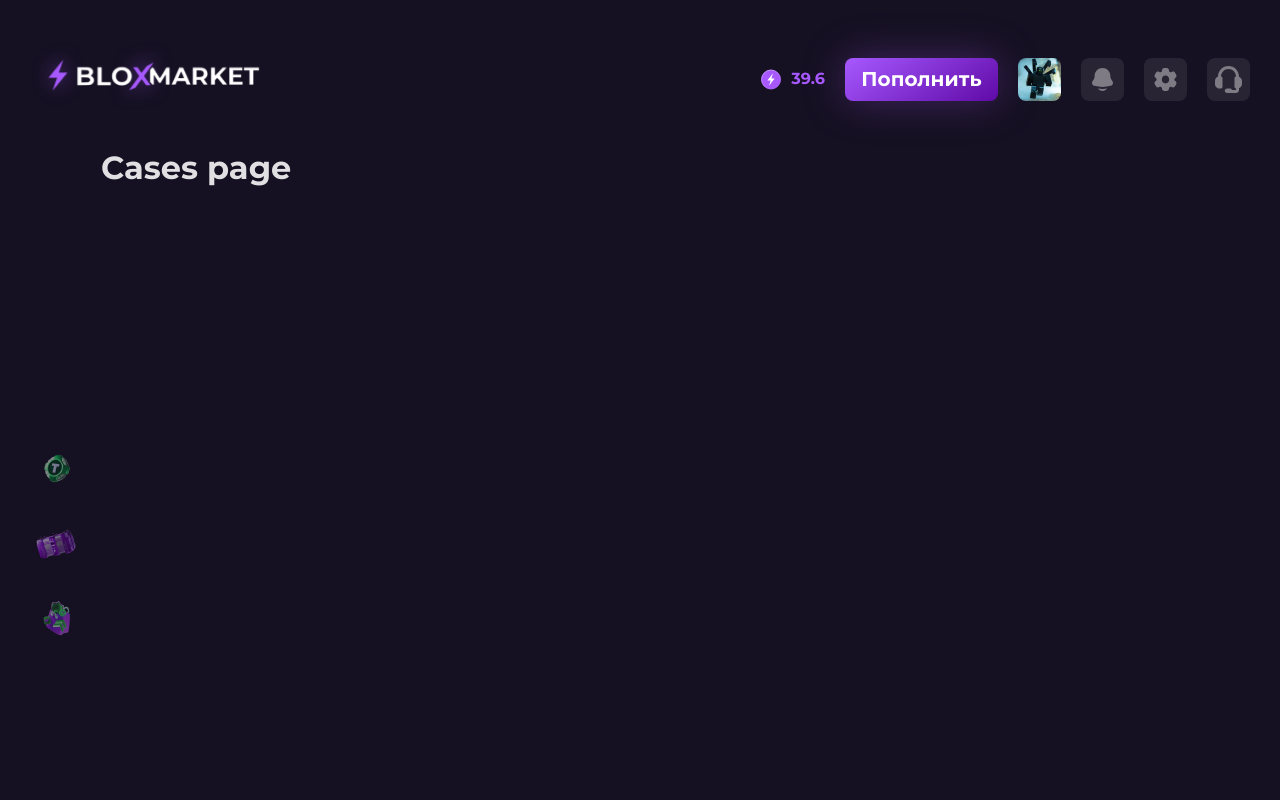
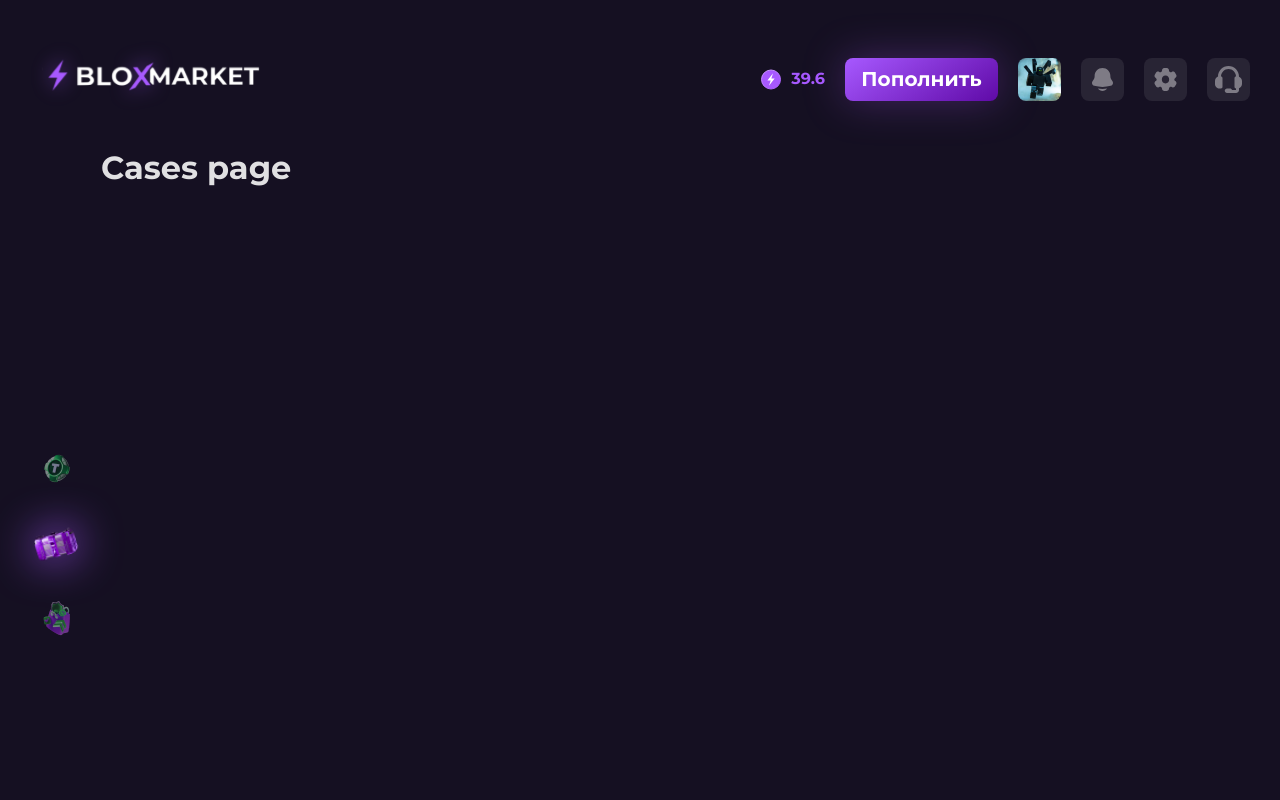
Before and after one commit to Abdujamil/bloxMarket-vue, a Vue app: page /case in a window 1280 px wide. Shown: the top 800 px of the page. Built offline with nearby package versions, Linux system fonts and the light colour scheme.

Commit message:
router-link-active class

```diff
--- a/src/components/Navbar.vue
+++ b/src/components/Navbar.vue
@@ -39,7 +39,8 @@
     transition: all 0.3s ease-in-out;
     opacity: 0.5;
 
-    &:hover {
+    &:hover,
+    &.router-link-active{
       transform: scale(1.1);
       opacity: 1;
       filter: drop-shadow(0px 0px 20px #a759ff);
```
